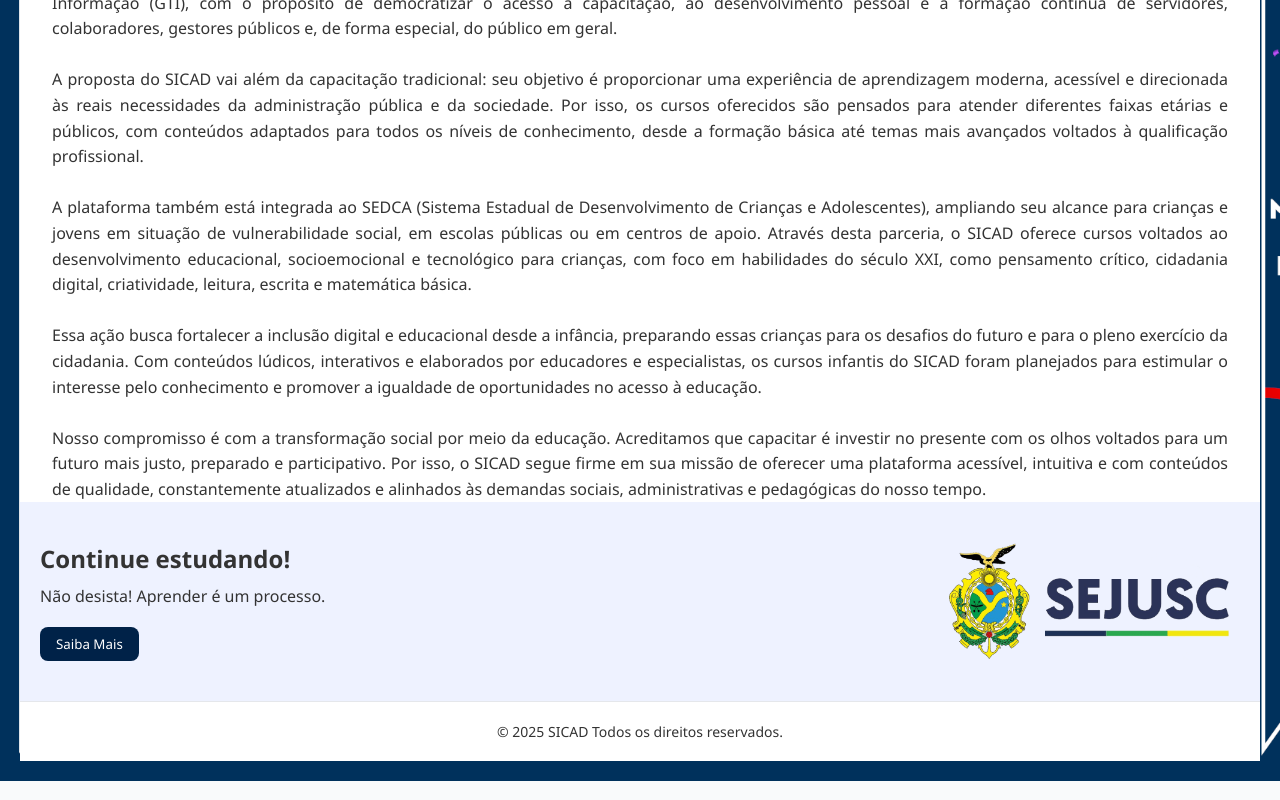
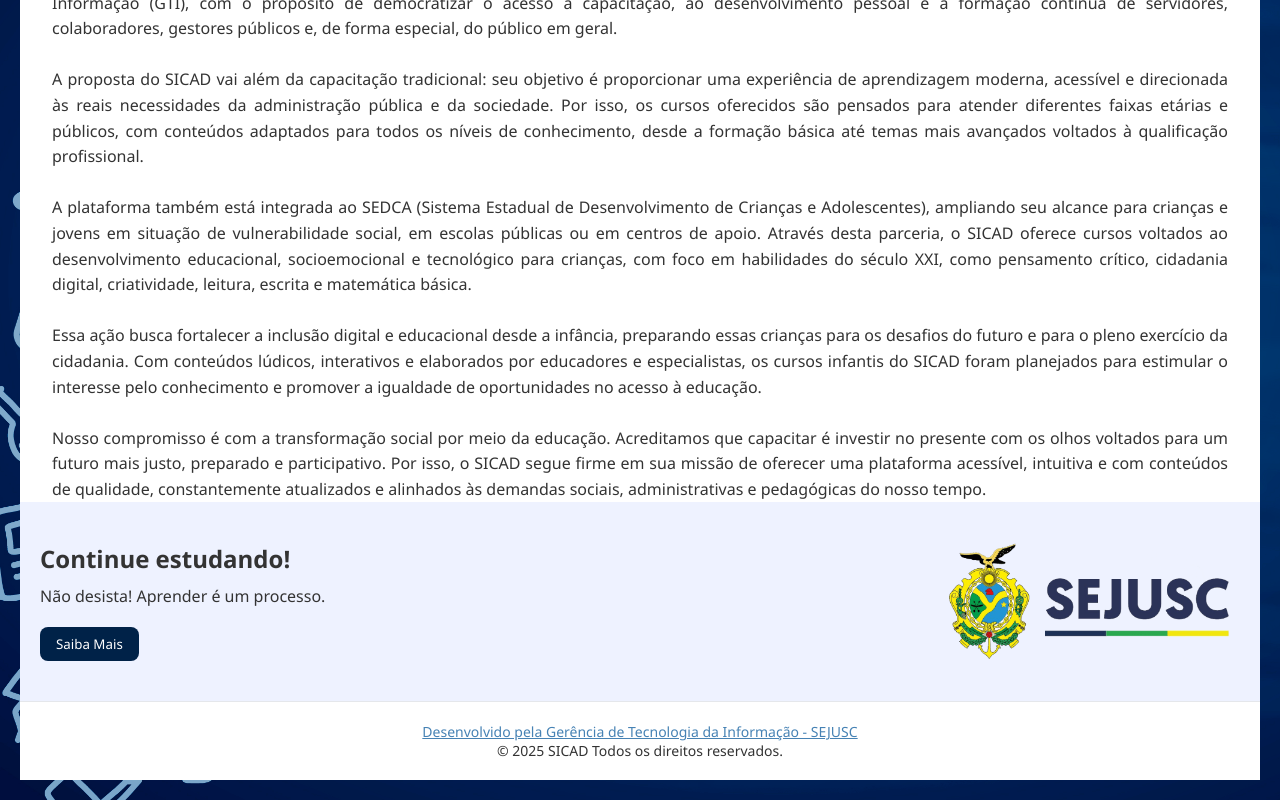
Before and after one commit to Nucleo-de-Sistemas-e-Suporte-SEJUSC/Plataforma-de-Cursos, a React (Vite) app in the folder plataforma-cursos-react/: page /sobre in a window 1280 px wide. Shown: the part 238-1038 px from the top of the page. Built offline with nearby package versions, Linux system fonts and the light colour scheme.

Commit message:
fix: img fundo sicad

```diff
--- a/plataforma-cursos-react/src/components/Footer.jsx
+++ b/plataforma-cursos-react/src/components/Footer.jsx
@@ -6,6 +6,7 @@ export default function Footer() {
   return (
     <footer>
       <div className="container">
+        <p className="Link">Desenvolvido pela Gerência de Tecnologia da Informação - SEJUSC</p>
         <p>&copy; 2025 SICAD Todos os direitos reservados.</p>
       </div>
     </footer>
--- a/plataforma-cursos-react/src/styles/Footer.css
+++ b/plataforma-cursos-react/src/styles/Footer.css
@@ -9,3 +9,9 @@ footer p {
   color: #333;
   font-size: 14px;
 }
+
+.Link{
+  text-decoration: underline;
+  color: steelblue;
+  cursor: pointer;
+}
```
Also changed, not shown: plataforma-cursos-react/src/assets/fundosicad.jpg (added), plataforma-cursos-react/src/assets/fundosicad.png.
